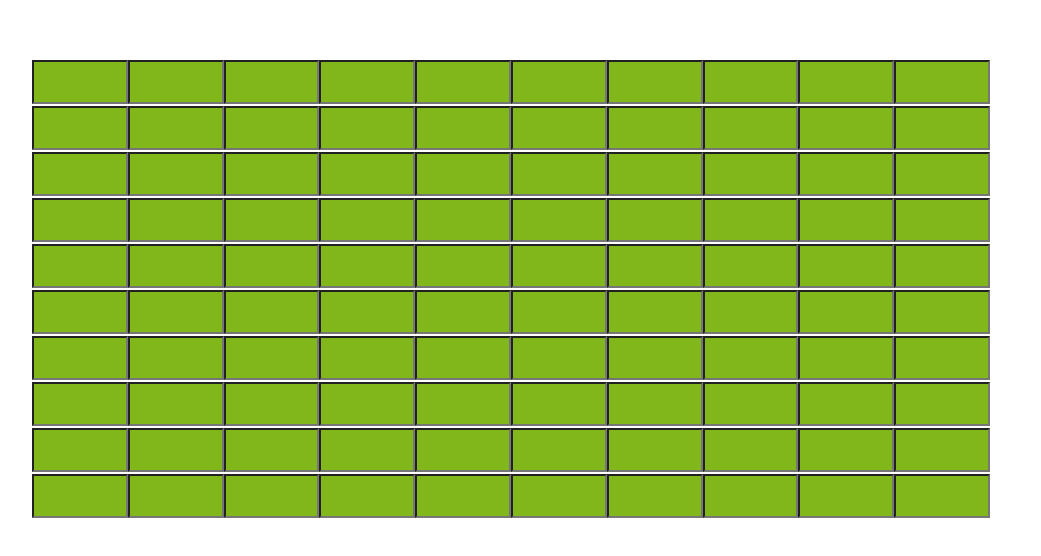
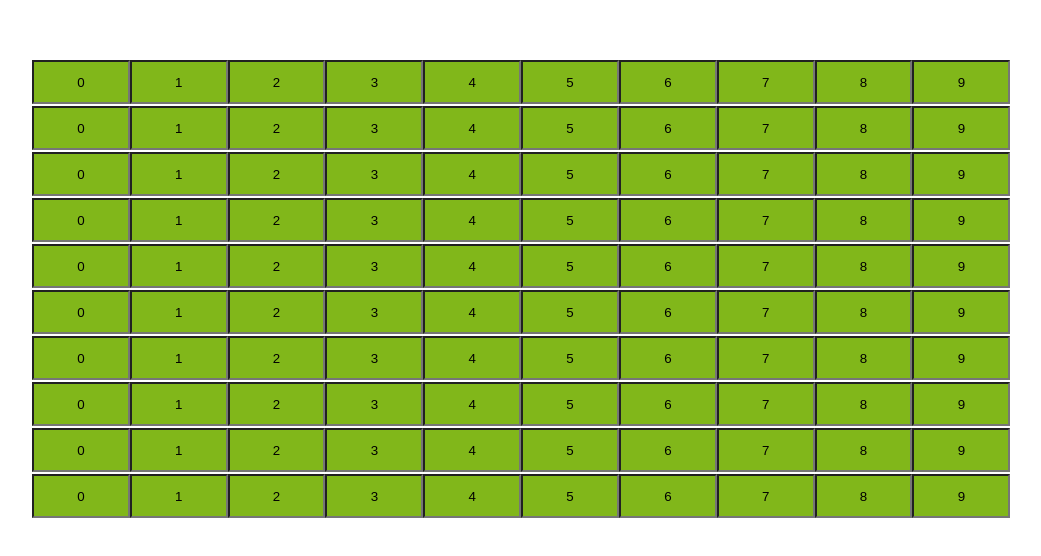
Before and after one commit to jhoobergs/FRuTeX, a React (Create React App) app in the folder fx-view/: page / in a window 1280 px wide. Shown: the part 142-698 px from the top of the page, without its empty margins (98-1139 px from the left). Built offline with nearby package versions, Linux system fonts and the light colour scheme.

Commit message:
Set color and value

```diff
--- a/fx-view/src/Cell.css
+++ b/fx-view/src/Cell.css
@@ -1,10 +1,8 @@
 input {
     text-align: center;
-    width : 9%;
+    width : 9.2%;
     height: 40px;
     margin: 0 auto;
     padding: 0;
     border-width: 0.4%;
-    resize: none;
-    background-color: rgb(240, 240, rgb(255, 153, 0));
   }
--- a/fx-view/src/Cell.tsx
+++ b/fx-view/src/Cell.tsx
@@ -9,11 +9,11 @@ var bgColor = { Default: "#81b71a",
                     Yellow: "#F6BB42",
 };
 
-class Cell extends React.Component<{}, { value: string, color: string }>  {
+class Cell extends React.Component<{value: string, color: string}, { value: string, color: string }>  {
     constructor(props: any) {
       super(props);
       this.state = {
-        value: ' ',
+        value: props.value,
         color: bgColor.Default
       };
 
--- a/fx-view/src/CellTable.tsx
+++ b/fx-view/src/CellTable.tsx
@@ -12,7 +12,7 @@ export default class myTable extends React.Component {
       let children = []
       //Inner loop to create children
       for (let j = 0; j < n; j++) {
-        children.push(<Cell></Cell>)
+        children.push(<Cell value={String(j)} color="#81b71a"></Cell>)
       }
       //Create the parent and add the children
       table.push(<tr>{children}</tr>)
```
